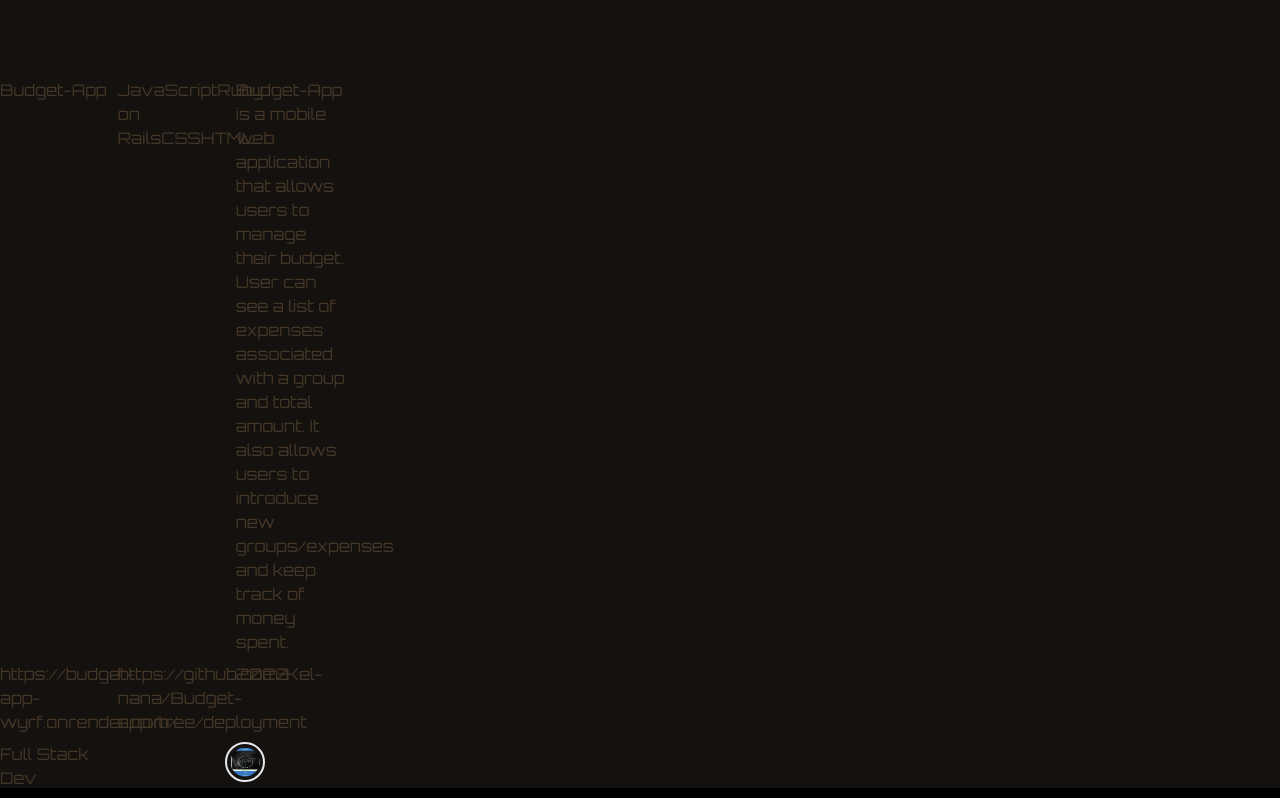
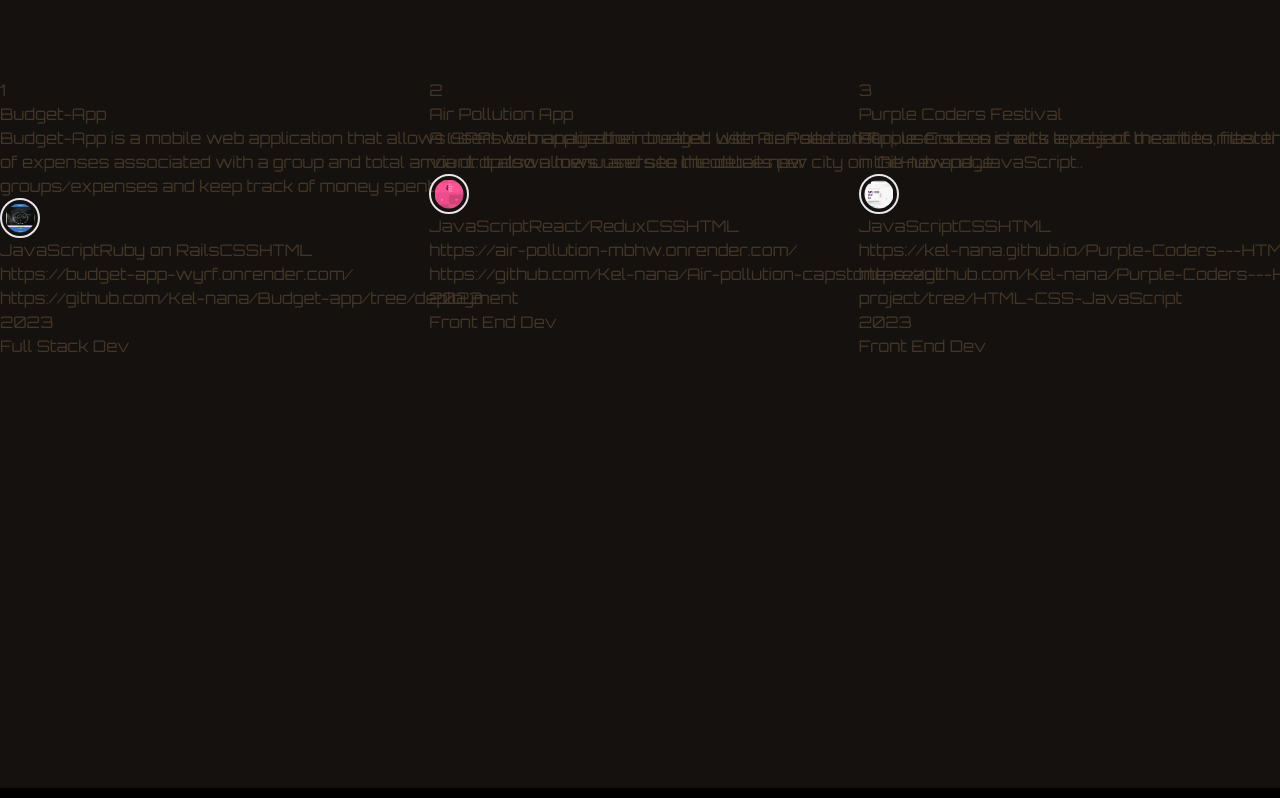
Before and after one commit to Kel-nana/kel_nana_portfolio, a React (Create React App) app: page / in a window 1280 px wide. Shown: the part 1460-2258 px from the top of the page. Built offline with nearby package versions, Linux system fonts and the light colour scheme.

Commit message:
initial grid set up and addition of id

```diff
--- a/src/components/work/Work.jsx
+++ b/src/components/work/Work.jsx
@@ -3,7 +3,7 @@ import { projects } from './workData';
 function Work() {
   return (
     <section id="work" className="pt-[90px] h-[100vh] back_round_color_home">
-      <div>
+      <div className="grid grid-cols-3 gap-2 w-[100vw] h-[90vh] overflow-hidden">
         {projects}
       </div>
     </section>
--- a/src/components/work/workData.js
+++ b/src/components/work/workData.js
@@ -4,6 +4,7 @@ import purpleCoders from '../../assets/purple_coders.png';
 
 const works = [
   {
+    id: 1,
     name: 'Budget-App',
     description: 'Budget-App is a mobile web application that allows users to manage their budget. User can see a list of expenses associated with a group and total amount. It also allows users to introduce new groups/expenses and keep track of money spent.',
     imageSrc: budgetApp,
@@ -19,6 +20,7 @@ const works = [
     stack: 'Full Stack Dev',
   },
   {
+    id: 2,
     name: 'Air Pollution App',
     description: 'A (SPA) web application created with Air Pollution Api, users can check levels of the cities, filter them via dropdown menu and see the details per city on the new page.',
     imageSrc: airPollutionApp,
@@ -34,6 +36,7 @@ const works = [
     stack: 'Front End Dev',
   },
   {
+    id: 3,
     name: 'Purple Coders Festival',
     description: 'Purple-Coders is a Its a project meant to master my skills in version control, GitHub flow, pull requests in GitHub and JavaScript..',
     imageSrc: purpleCoders,
@@ -48,24 +51,29 @@ const works = [
     stack: 'Front End Dev',
   },
 ];
-
+// overflow-hidden
 const projects = works.map((work) => (
-  <div key={work.name} className="grid grid-cols-3 gap-2 content-center w-[27vw] mb-[5px] ">
+  <div key={work.id} className="w-[70vw] h-[90vh]">
+    <div className=" mb-[5px]">
+      <div>
+        <p>{work.id}</p>
         <p>{work.name}</p>
+        <p>{work.description}</p>
+        <img
+          key={work.id}
+          src={work.imageSrc}
+          alt="Projects"
+          className="z-20 relative  h-[40px] w-[40px] rounded-full border-2  p-[3.5px]"
+        />
         <p>
           {work.technologies.map((tech) => tech) }
         </p>
-    <p>{work.description}</p>
         <p>{work.liveVersionLink}</p>
         <p>{work.SourceLink}</p>
         <p>{work.date}</p>
         <p>{work.stack}</p>
-    <img
-      key={work.name}
-      src={work.imageSrc}
-      alt="Projects"
-      className="z-20 relative ml-[97.6%] h-[40px] w-[40px] rounded-full border-2  p-[3.5px]"
-    />
+      </div>
+    </div>
   </div>
 ));
 
```
Lines whose indentation alone changed are shown as unchanged.
